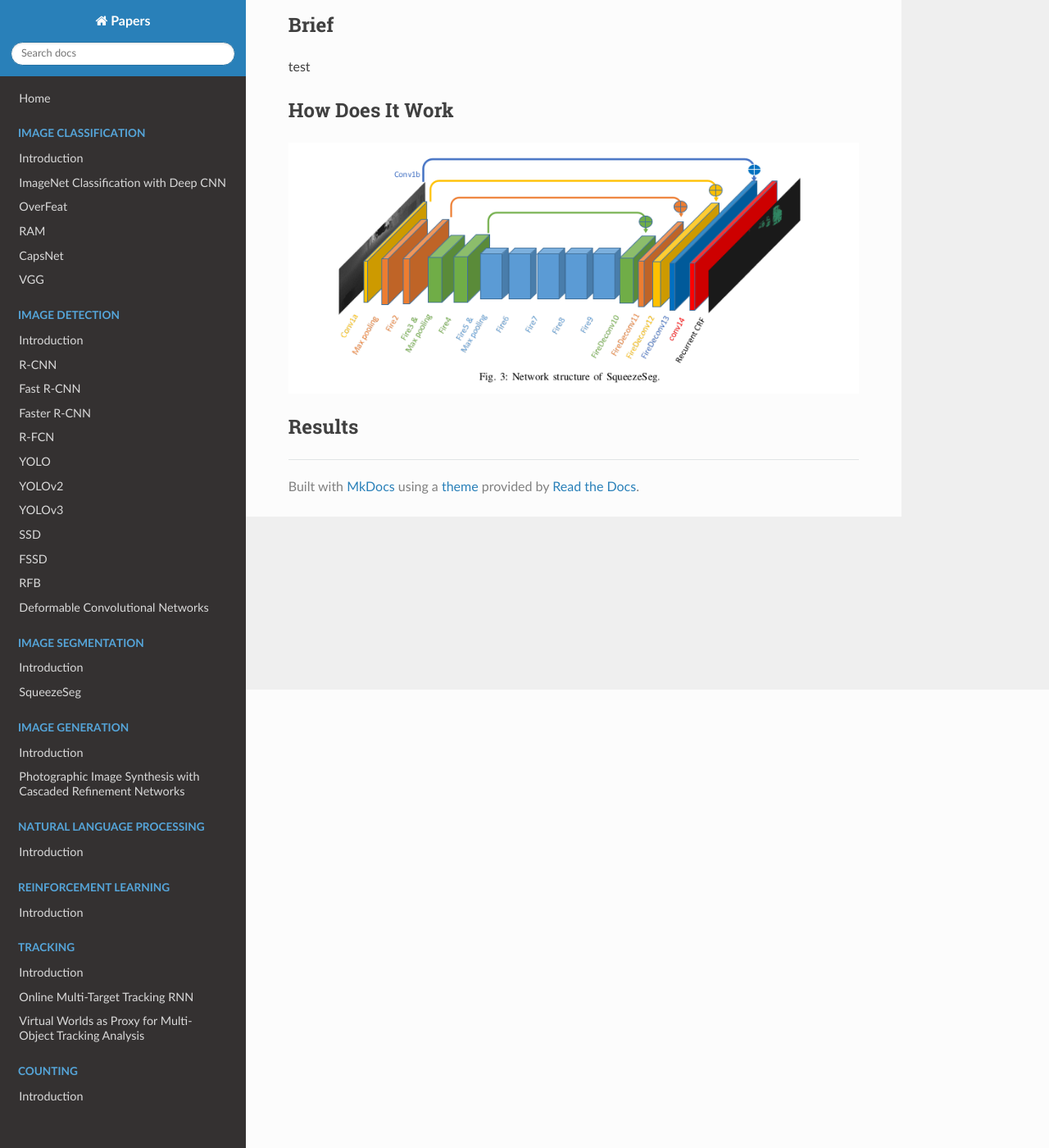
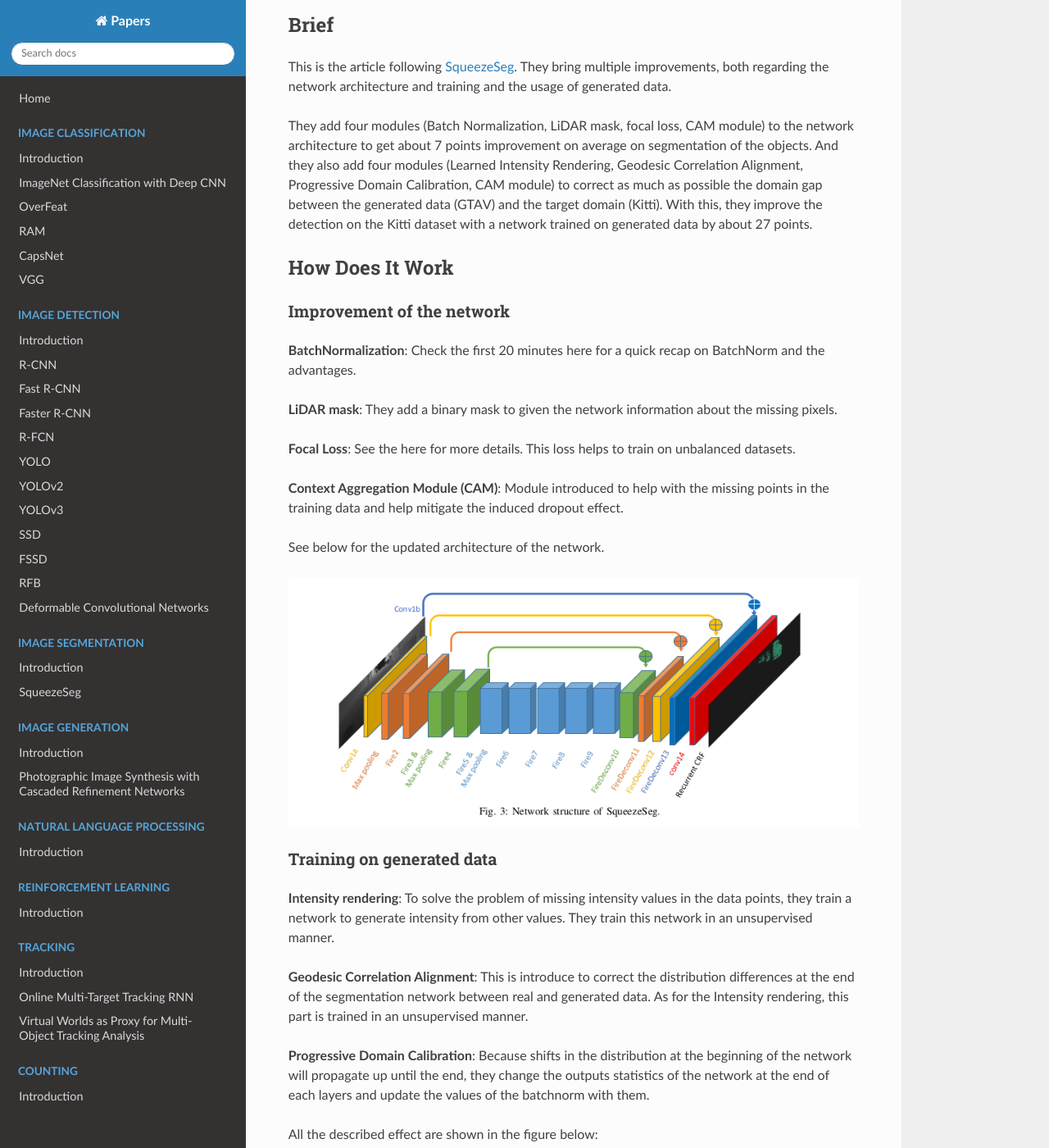
Before and after one commit to D3lt4lph4/papers, an MkDocs documentation site: the page built from docs/imageseg/squeezeseg2.md, in a window 1280 px wide and 1400 px high, scrolled down 559 px. Shown: the whole window at 82% size. Built offline with MkDocs 1.6.1, drawn with Linux system fonts in a browser that asks for light colours; nearby versions of some CDN libraries; old or Windows-style settings are respelled for this version of MkDocs; some of the changed text lies outside the part shown.

Commit message:
v0 of the sqeezesegv2

```diff
--- a/docs/imageseg/squeezeseg2.md
+++ b/docs/imageseg/squeezeseg2.md
@@ -13,12 +13,57 @@ _last modified : 03-02-2020_
 
 ## Brief
 
-test
+This is the article following [SqueezeSeg](https://arxiv.org/abs/1710.07368). They bring multiple improvements, both regarding the network architecture and training and the usage of generated data.
+
+They add four modules (Batch Normalization, LiDAR mask, focal loss, CAM module) to the network architecture to get about 7 points improvement on average on segmentation of the objects. And they also add four modules (Learned Intensity Rendering, Geodesic Correlation Alignment, Progressive Domain Calibration, CAM module) to correct as much as possible the domain gap between the generated data (GTAV) and the target domain (Kitti). With this,  they improve the detection on the Kitti dataset with a network trained on generated data by about 27 points.
 
 ## How Does It Work
 
+### Improvement of the network
 
+**BatchNormalization**: Check the first 20 minutes here for a quick recap on BatchNorm and the advantages.
+
+**LiDAR mask**: They add a binary mask to given the network information about the missing pixels.
+
+**Focal Loss**: See the here for more details. This loss helps to train on unbalanced datasets.
+
+**Context Aggregation Module (CAM)**: Module introduced to help with the missing points in the training data and help mitigate the induced dropout effect.
+
+See below for the updated architecture of the network.
 
 ![Network](https://raw.githubusercontent.com/D3lt4lph4/papers/master/docs/images/imageseg/squeezeseg/network.png "Network")
 
+### Training on generated data
+
+**Intensity rendering**: To solve the problem of missing intensity values in the data points, they train a network to generate intensity from other values. They train this network in an unsupervised manner.
+
+**Geodesic Correlation Alignment**: This is introduce to correct the distribution differences at the end of the segmentation network between real and generated data. As for the Intensity rendering, this part is trained in an unsupervised manner.
+
+**Progressive Domain Calibration**: Because shifts in the distribution at the beginning of the network will propagate up until the end, they change the outputs statistics of the network at the end of each layers and update the values of the batchnorm with them.
+
+All the described effect are shown in the figure below:
+
 ## Results
+
+They improve on all of their previous results. The following table shows the improvements when adding the modules on the segmentation task (real data):
+
+| Car | Pedestrian | Cyclist | Average |
+|:--:|:-:|:-:|:-:|
+| SqueezeSeg | 64.6 | 21.8 | 25.1 | 37.2 |
+| +BN | 71.6 | 15.2 | 25.4 | 37.4 |
+| +BN+M | 70.0 | 17.1 | 32.3 | 39.8 |
+| +BN+M+FL | 71.2 | 22.8 | 27.5 | 40.5 |
+| +BN+M+FL+CAM | **73.2** | **27.8** | **33.6** | **44.9** |
+| PointSeg | 67.4 | 19.2 | 32.7 | 39.8 |
+
+The table below shows the improved results for the training on the generated data with their new pipeline:
+
+|  | Car | Pedestrian |
+|:-:|:-:|:-:|
+| SQSG trained on GTA | 29.0 | - |
+| SQSG trained on GTA-LiDAR | 30.0 | 2.1 |
+| +LIR | 42.0 | 16.7 |
+| +LIR+GCA | 48.2 | 18.2 |
+| +LIR+GCA+PDC | 50.3 | 18.6 |
+| +LIR+GCA+PDC+CAM | 57.4 | 23.5 |
+| SQSG trained on KITTI w/o intensity | 57.1 | - |
```
